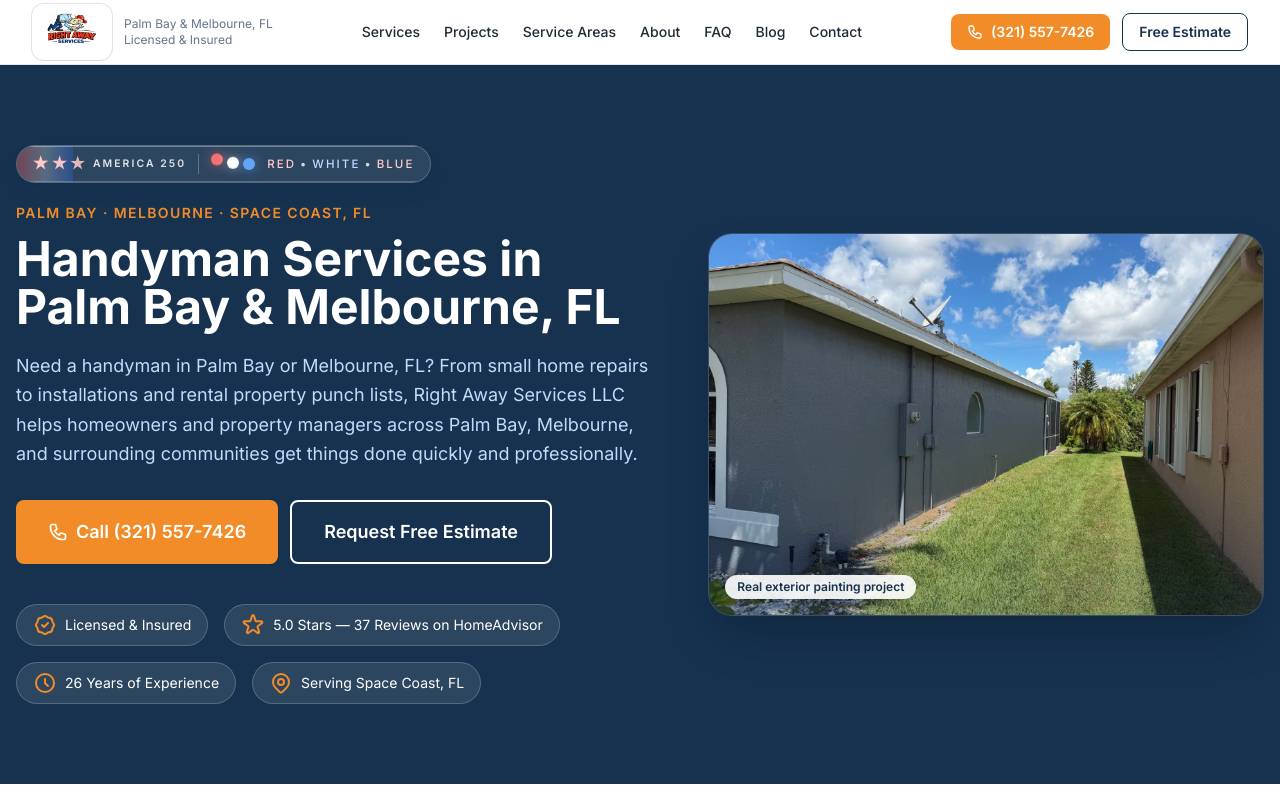
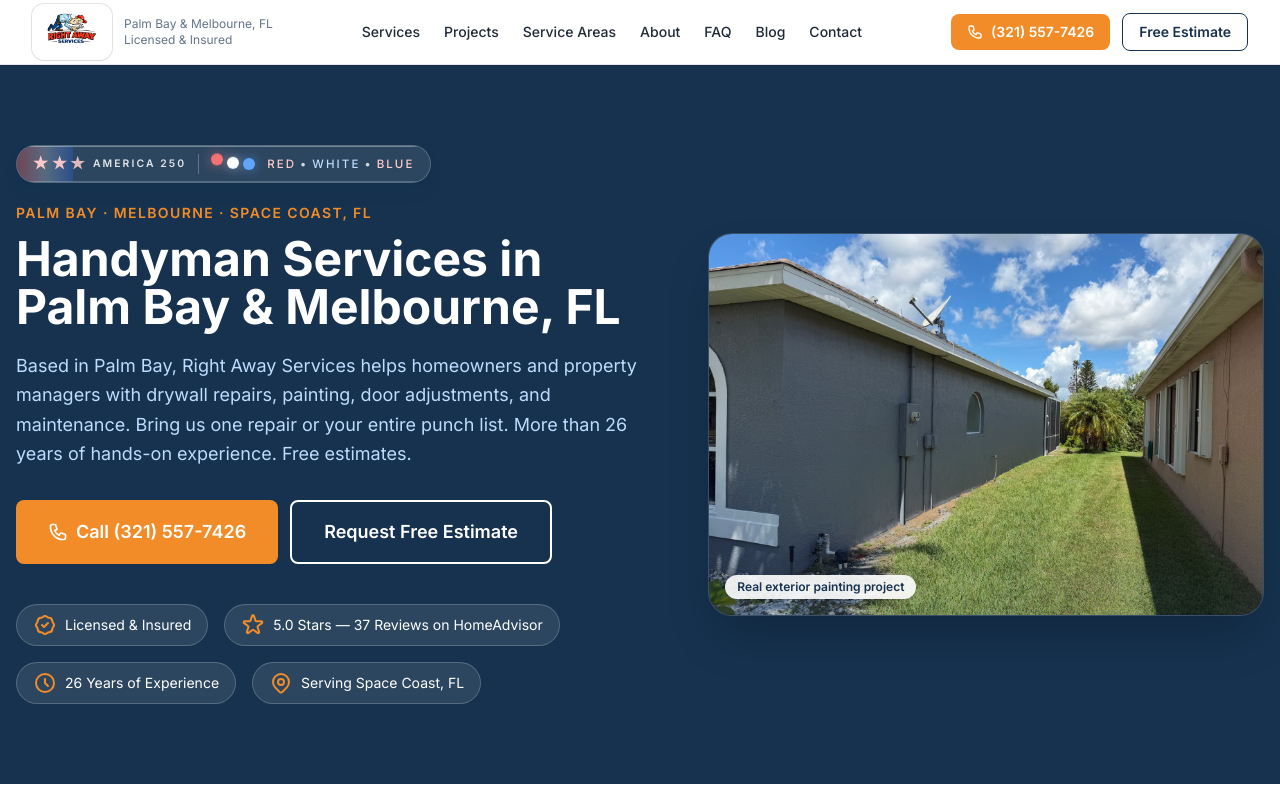
Before and after one commit to nomadghibi/rightawayservices, a Next.js app: page / in a window 1280 px wide. Shown: the top 800 px of the page. Built offline with nearby package versions, Linux system fonts and the light colour scheme.

Commit message:
Tighten homepage hero message

```diff
--- a/app/page.tsx
+++ b/app/page.tsx
@@ -80,9 +80,9 @@ export default function HomePage() {
               Handyman Services in Palm Bay &amp; Melbourne, FL
             </h1>
             <p className="text-lg text-blue-200 leading-relaxed mb-8 max-w-2xl">
-              Need a handyman in Palm Bay or Melbourne, FL? From small home repairs to installations and rental property
-              punch lists, Right Away Services LLC helps homeowners and property managers across Palm Bay,
-              Melbourne, and surrounding communities get things done quickly and professionally.
+              Based in Palm Bay, Right Away Services helps homeowners and property managers with drywall repairs,
+              painting, door adjustments, and maintenance. Bring us one repair or your entire punch list. More than
+              26 years of hands-on experience. Free estimates.
             </p>
             <div className="flex flex-col sm:flex-row gap-3 mb-10">
               <a
```
